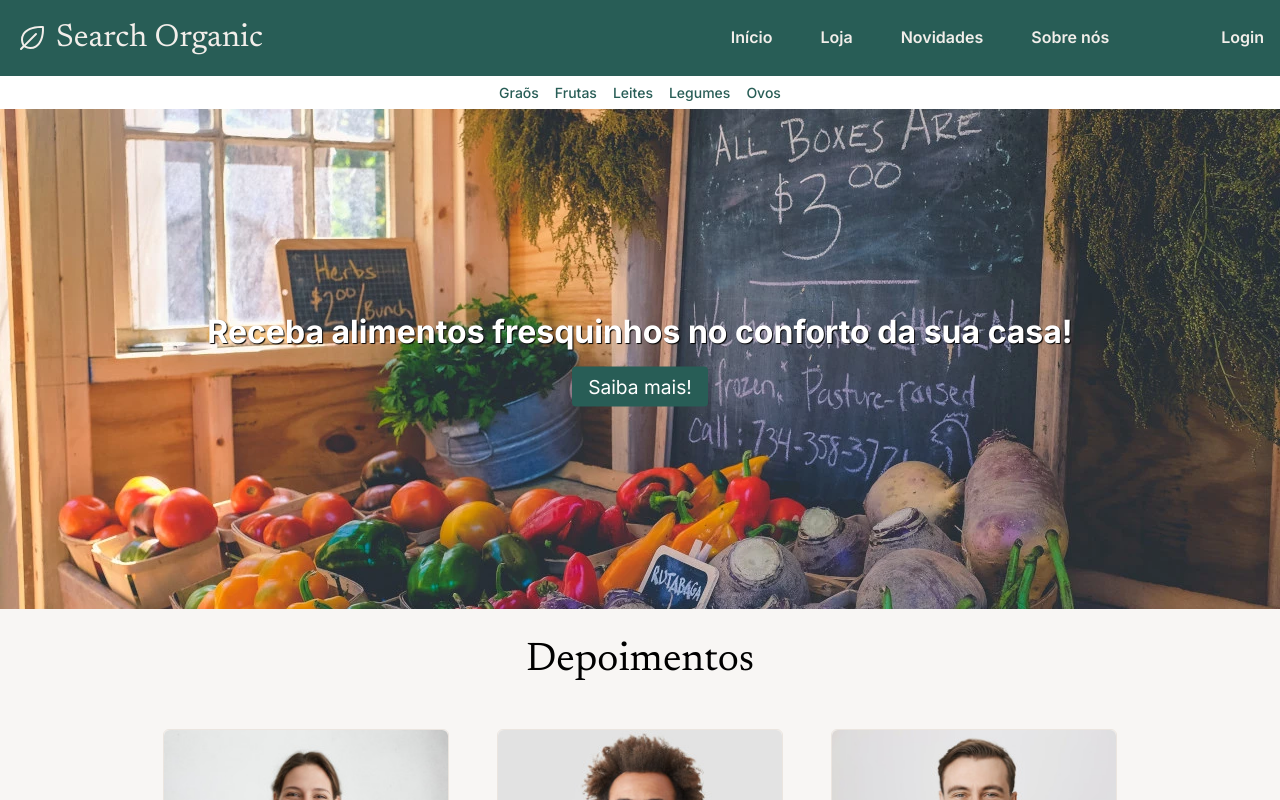
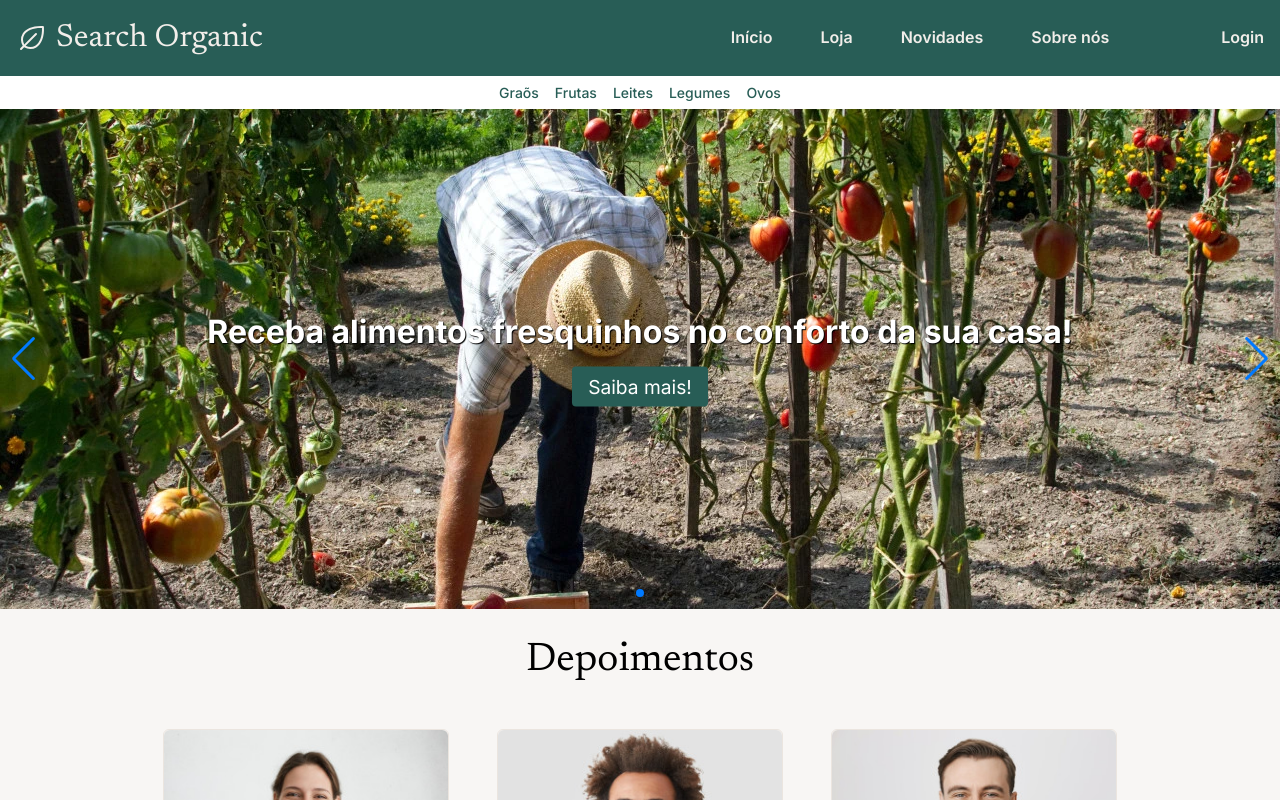
Before and after one commit to danielangelo1/SearchOrganic, a React (Create React App) app: page / in a window 1280 px wide. Shown: the top 800 px of the page. Built offline with nearby package versions, Linux system fonts and the light colour scheme.

Commit message:
feat: add carousel navigation and pagination

```diff
--- a/src/components/carousel/Carousel.tsx
+++ b/src/components/carousel/Carousel.tsx
@@ -1,23 +1,20 @@
 import React from "react";
 import { Swiper, SwiperSlide } from "swiper/react";
-// import { Navigation, Pagination } from "swiper"; // Corrected import
+import { Navigation, Pagination, Autoplay } from "swiper/modules";
 
 import "swiper/css/navigation";
 import "swiper/css/pagination";
 import "swiper/css";
 import style from "./Carousel.module.scss";
 
-// interface CarouselProps {
-//   settings: SwiperProps;
-//   children: ReactNode;
-// }
-
 const Carousel = () => {
   return (
     <Swiper
-      //   modules={[Navigation, Pagination]}
-      //   navigation={true}
-      //   pagination={{ clickable: true }}
+      modules={[Navigation, Pagination, Autoplay]}
+      autoplay={{ delay: 3000 }}
+      loop={true}
+      navigation={true}
+      pagination={{ clickable: true }}
       className={style.swiper_container}
     >
       <SwiperSlide className={style.slide_item}>
```
